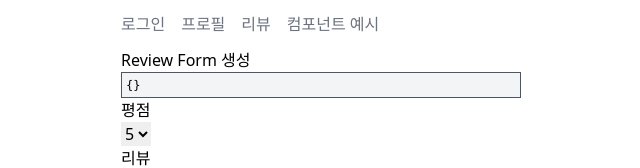
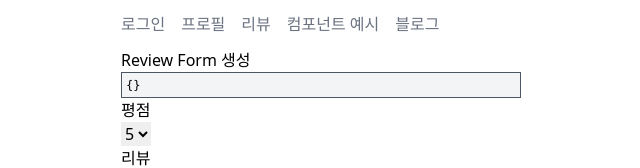
Before and after one commit to BACKHAERANI/myproj-react, a React (Create React App) app: page /reviews/new in a window 1280 px wide. Shown: the top 168 px of the page, without its empty margins (319-959 px from the left). Built offline with nearby package versions, Linux system fonts and the light colour scheme.

Commit message:
/blog/ 주소 매핑하여 Route를 추가 / TopNav 등록

```diff
--- a/src/App.js
+++ b/src/App.js
@@ -6,6 +6,7 @@ import TopNav from 'components/TopNav';
 import 'App.css';
 import Components from 'pages/examples/Components';
 import ReviewForm from 'pages/reviews/ReviewForm';
+import PageBlog from 'pages/blog/PageBlog';
 
 function App() {
   return (
@@ -19,6 +20,7 @@ function App() {
         <Route path="/reviews/new/" element={<ReviewForm />} />
         <Route path="/reviews/:reviewId/edit/" element={<ReviewForm />} />
         <Route path="/examples/components/" element={<Components />} />
+        <Route path="/blog/" element={<PageBlog />} />
       </Routes>
     </div>
   );
--- a/src/components/TopNav.jsx
+++ b/src/components/TopNav.jsx
@@ -16,6 +16,9 @@ function TopNav() {
         <li>
           <MyLink to="/examples/components/">컴포넌트 예시</MyLink>
         </li>
+        <li>
+          <MyLink to="/blog/">블로그</MyLink>
+        </li>
       </ul>
     </div>
   );
```
